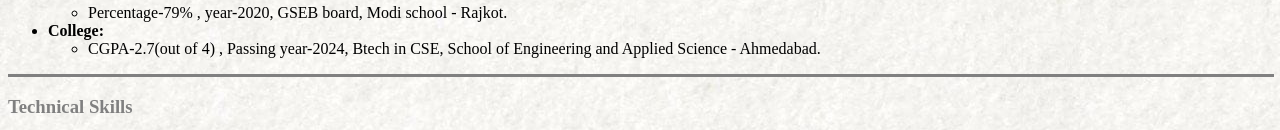
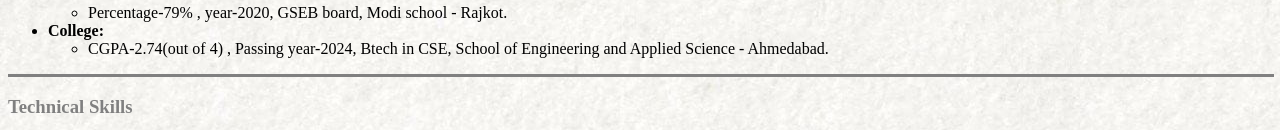
Before and after one commit to virajLanghnoda/cv, a plain HTML site: page index.html in a window 1280 px wide. Shown: the part 372-502 px from the top of the page. Drawn offline with Linux system fonts and the light colour scheme.

Commit message:
Update index.html

```diff
--- a/index.html
+++ b/index.html
@@ -36,7 +36,7 @@
         </ul>
         <li><strong>College: </strong> </li>
         <ul>
-            <li>CGPA-2.7(out of 4) , Passing year-2024, Btech in CSE, School of Engineering and Applied
+            <li>CGPA-2.74(out of 4) , Passing year-2024, Btech in CSE, School of Engineering and Applied
                 Science - Ahmedabad. </li>
         </ul>
     </ul>
```
